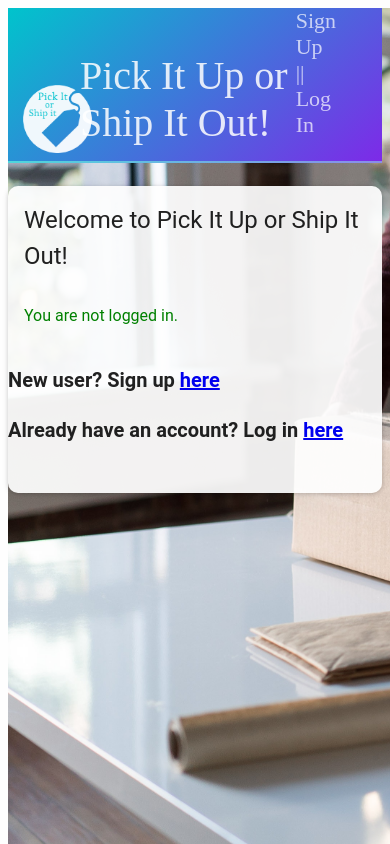
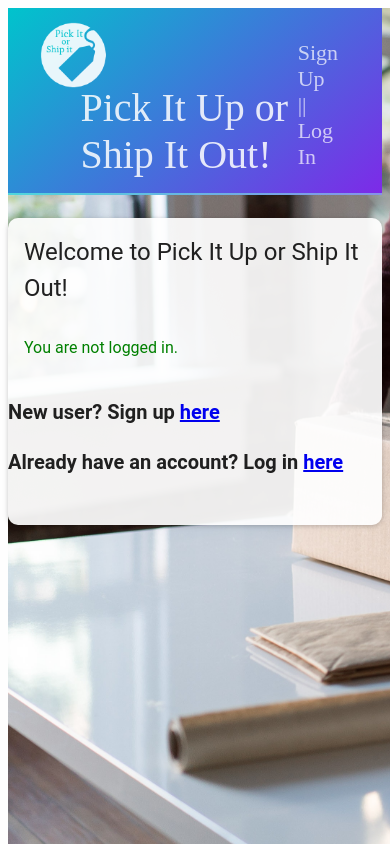
Before and after one commit to mfallucca/final_project, a React app: page /dashboard in a window 390 px wide. Built offline with nearby package versions, Linux system fonts and the light colour scheme; the HTML template or start-up script is replaced by a standard one; what react-tap-event-plugin would draw is missing.

Commit message:
add media queries

```diff
--- a/client/src/Main.css
+++ b/client/src/Main.css
@@ -383,3 +383,68 @@ body {
     list-style-type: none;
     -webkit-padding-start: 0;
 }
+
+/* MEDIA QUERIES */
+
+@media (max-width: 740px) {
+    .mainContent {
+        grid-template-columns: 1fr;
+    }
+    .walmartWindowFull {
+        grid-column: 1/9;
+    }
+    .walmartWindowHalf {
+        grid-column: 1/9;
+        padding: 10px 15px;
+        max-height: 400px;
+    }
+    .ebayAmazonSection{
+        grid-column: 1/9;
+        max-height: 400px;
+        margin-bottom: 14px;
+    }
+    .navBar {
+        Min-height: 160px;
+        align-self: center;
+    }
+    #homeTitle {
+        padding-top: 12px;
+        padding-left: 30px;
+        align-self: start;
+    }
+    #homeTitle a img {
+        height: 70px;
+        width: 70px;
+    }
+    #logoutButtonOne {
+        padding-top: 32px;
+        padding-right: 24px;
+        font-size: 22px;
+        align-self: start;
+    }
+    #homeTitle,
+    #logoutButtonOne {
+        padding-bottom: 55px;
+        align-self: start;
+    }
+    #homeTitleTwo,
+    #logoutButtonTwo {
+        visibility: hidden;
+    }
+    #signupButton {
+        padding-top: 32px;
+        padding-right: 24px;
+        font-size: 22px;
+        align-self: start;
+        justify-self: left;
+    }
+    .searchSection {
+        margin-top: -200px;
+    }
+    #navSearchInput {
+        height: 70px;
+    }
+    #navSearchButton {
+        height: 70px;
+    }
+  }
```
Also changed, not shown: 1 other file (tests, documents, lock files or other folders).
